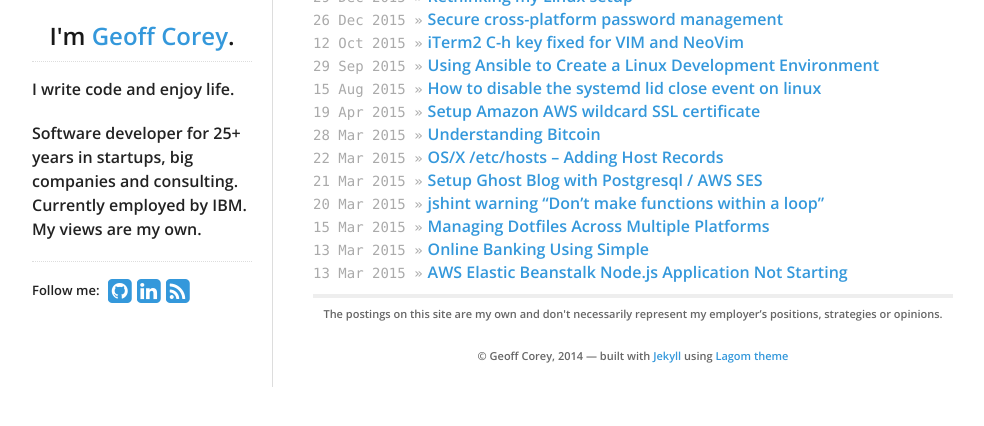
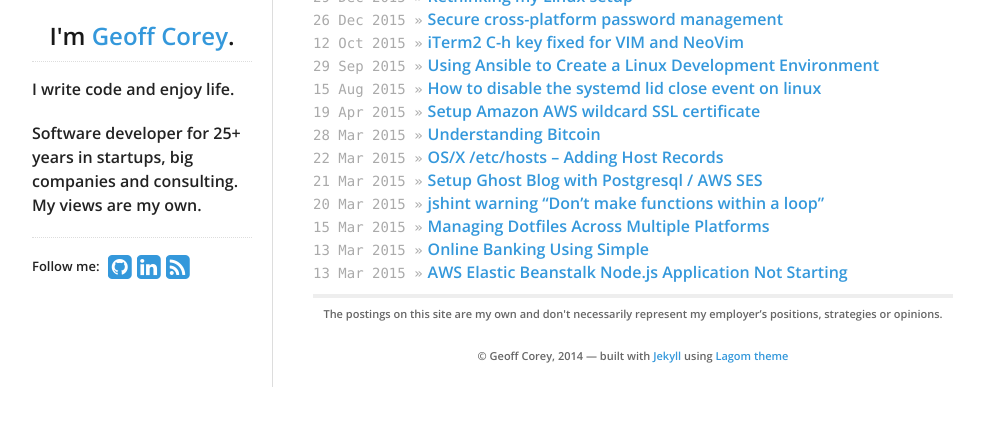
Before and after one commit to geoffcorey/geoffcorey.github.io, a Jekyll site: the page built from index.html, in a window 1280 px wide, cut to the strip 270-907 px from the top of the page. Shown: the top 426 px of the strip, without its empty margins (138-1122 px from the left). Built offline with Jekyll 4.4.1, drawn with Linux system fonts in a browser that asks for light colours; nearby versions of some CDN libraries.

Commit message:
Update sidebar

```diff
--- a/_includes/sidebar.html
+++ b/_includes/sidebar.html
@@ -12,8 +12,7 @@
     <p>I write code and enjoy life.</p>
     <p>
       Software developer for 25+ years in startups,
-      big companies and consulting.   Currently employed by
-      IBM.  My views are my own.
+      big companies and consulting.  My views are my own.
     </p>
   </div>
   <div id="social">
```
